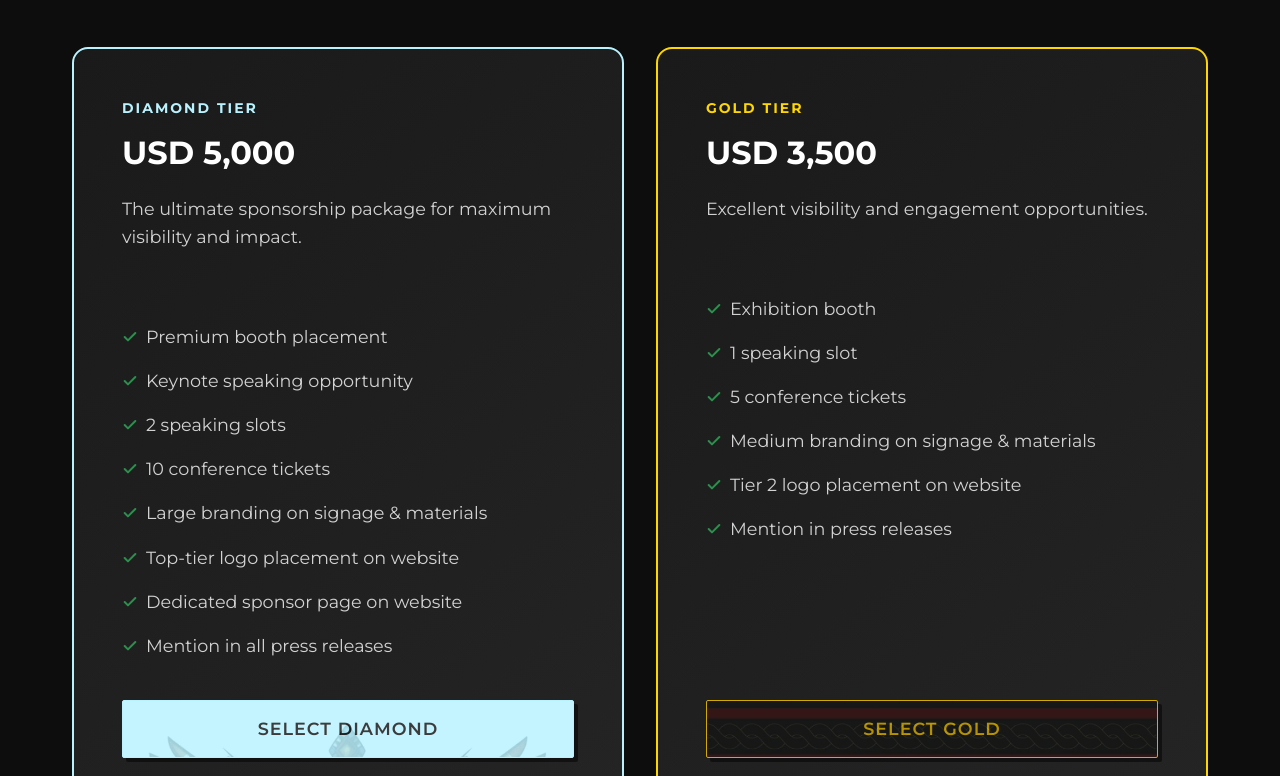
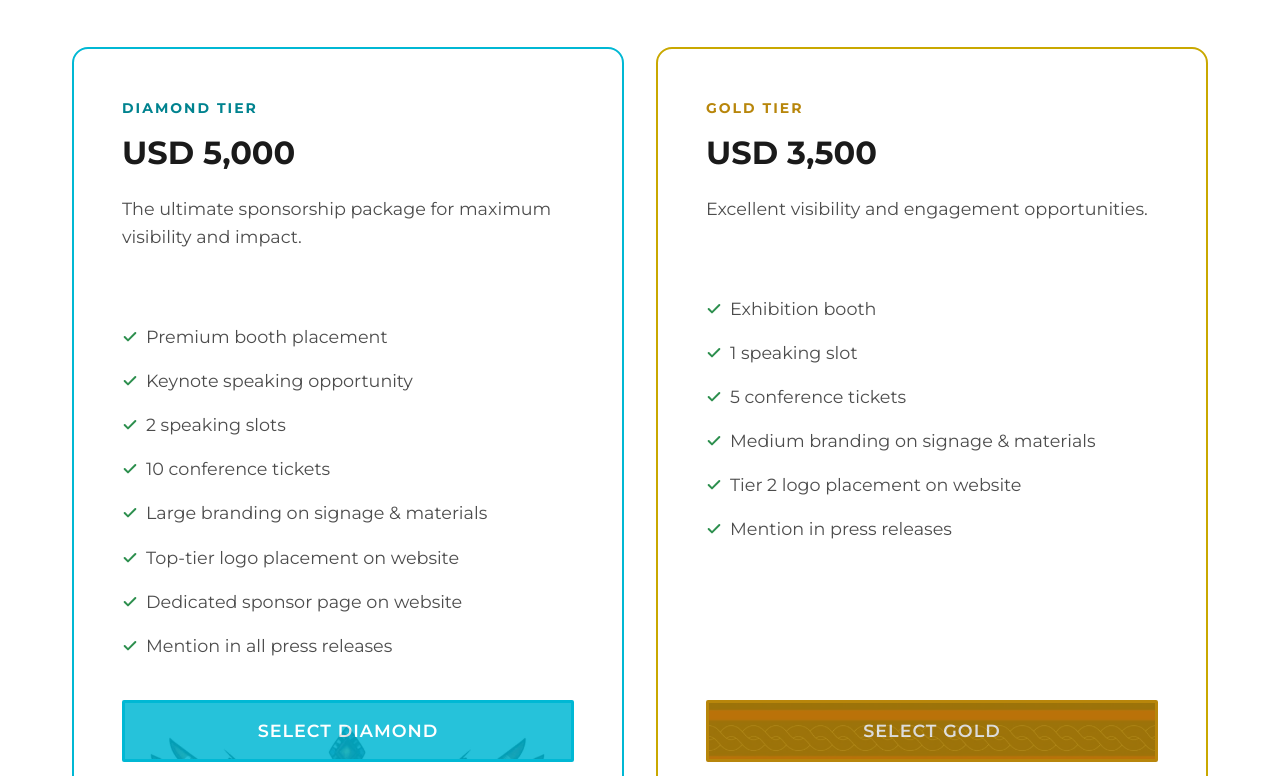
Before and after one commit to pythoncameroon/PyCon_Cameroon_2026, a React (Vite) app: page /en/sponsor in a window 1280 px wide. Shown: the part 1684-2460 px from the top of the page. Built offline with nearby package versions, Linux system fonts and the light colour scheme.

Commit message:
Enhance ScrollToTop functionality with navigation on hash targets, update sponsorship tiers with XAF equivalents, improve theme initialization logic, and refine light theme styles for better visual consistency.
Signed-off-by: Steve Yonkeu <yokwejuste@yahoo.com>

```diff
--- a/src/components/ScrollToTop.jsx
+++ b/src/components/ScrollToTop.jsx
@@ -1,21 +1,25 @@
 import React, { useState, useEffect } from 'react';
-import { useLocation } from 'react-router-dom';
+import { useLocation, useNavigate } from 'react-router-dom';
 
 const ScrollToTop = () => {
     const [isVisible, setIsVisible] = useState(false);
-    const { pathname, hash } = useLocation();
+    const { pathname, hash, search } = useLocation();
+    const navigate = useNavigate();
 
     // Scroll to top on route change, or to hash target if present
     useEffect(() => {
         if (hash) {
             const el = document.getElementById(hash.slice(1));
             if (el) {
-                setTimeout(() => el.scrollIntoView({ behavior: 'smooth' }), 100);
+                setTimeout(() => {
+                    el.scrollIntoView({ behavior: 'smooth' });
+                    navigate(pathname + search, { replace: true });
+                }, 100);
                 return;
             }
         }
         window.scrollTo(0, 0);
-    }, [pathname, hash]);
+    }, [pathname, hash, search, navigate]);
 
     // Show button when scrolling down
     useEffect(() => {
--- a/src/data/sponsors.js
+++ b/src/data/sponsors.js
@@ -5,6 +5,7 @@ export const internationalTiers = [
     name: 'Diamond',
     className: 'diamond',
     price: 'USD 5,000',
+    xafEquivalent: 'XAF 2,625,000',
     description: 'The ultimate sponsorship package for maximum visibility and impact.',
     features: [
       'Premium booth placement',
@@ -16,13 +17,13 @@ export const internationalTiers = [
       'Dedicated sponsor page on website',
       'Mention in all press releases',
     ],
-    btnClass: 'btn btn-primary btn-diamond',
-    btnStyle: { width: '100%', background: '#b9f2ff', color: 'var(--color-dark)', border: '1px solid #b9f2ff' },
+    btnClass: 'btn btn-tier btn-diamond',
   },
   {
     name: 'Gold',
     className: 'gold',
     price: 'USD 3,500',
+    xafEquivalent: 'XAF 1,837,500',
     description: 'Excellent visibility and engagement opportunities.',
     features: [
       'Exhibition booth',
@@ -32,26 +33,26 @@ export const internationalTiers = [
       'Tier 2 logo placement on website',
       'Mention in press releases',
     ],
-    btnClass: 'btn btn-primary btn-gold',
-    btnStyle: { width: '100%', background: 'var(--color-dark)', border: '1px solid var(--color-gold)', color: 'var(--color-gold)' },
+    btnClass: 'btn btn-tier btn-gold',
   },
   {
     name: 'Silver',
     className: 'silver',
     price: 'USD 2,000',
+    xafEquivalent: 'XAF 1,050,000',
     description: 'Great value for companies looking to support the community.',
     features: [
       '1 speaking slot',
       '3 conference tickets',
       'Tier 3 logo placement on website',
     ],
-    btnClass: 'btn btn-primary btn-silver',
-    btnStyle: { width: '100%', background: 'var(--color-dark)', border: '1px solid #c0c0c0', color: '#c0c0c0' },
+    btnClass: 'btn btn-tier btn-silver',
   },
   {
     name: 'Bronze',
     className: 'bronze',
     price: 'USD 1,000',
+    xafEquivalent: 'XAF 525,000',
     description: 'Ideal for startups and smaller organizations.',
     features: [
       '1 speaking slot',
@@ -59,21 +60,20 @@ export const internationalTiers = [
       'Company logo on website',
       'Branding on select materials',
     ],
-    btnClass: 'btn btn-primary btn-bronze',
-    btnStyle: { width: '100%', background: 'var(--color-dark)', border: '1px solid #cd7f32', color: '#cd7f32' },
+    btnClass: 'btn btn-tier btn-bronze',
   },
   {
     name: 'Community',
     className: 'community',
     price: 'USD 500',
+    xafEquivalent: 'XAF 262,500',
     description: 'Ideal for startups and smaller organizations.',
     features: [
       '1 conference ticket',
       'Company logo on website',
       'Branding on select materials',
     ],
-    btnClass: 'btn btn-primary',
-    btnStyle: { width: '100%', background: 'var(--color-dark)', border: '1px solid var(--color-green)', color: 'var(--color-green)' },
+    btnClass: 'btn btn-tier btn-community',
   },
 ];
 
@@ -94,8 +94,7 @@ export const localTiers = [
       'Dedicated sponsor page on website',
       'Mention in all press releases',
     ],
-    btnClass: 'btn btn-primary btn-diamond',
-    btnStyle: { width: '100%', background: '#b9f2ff', color: 'var(--color-dark)', border: '1px solid #b9f2ff' },
+    btnClass: 'btn btn-tier btn-diamond',
   },
   {
     name: 'Gold',
@@ -111,8 +110,7 @@ export const localTiers = [
       'Tier 2 logo placement on website',
       'Mention in press releases',
     ],
-    btnClass: 'btn btn-primary btn-gold',
-    btnStyle: { width: '100%', background: 'var(--color-dark)', border: '1px solid var(--color-gold)', color: 'var(--color-gold)' },
+    btnClass: 'btn btn-tier btn-gold',
   },
   {
     name: 'Silver',
@@ -126,8 +124,7 @@ export const localTiers = [
       'Conference signage with branding',
       'Tier 3 logo placement on website',
     ],
-    btnClass: 'btn btn-primary btn-silver',
-    btnStyle: { width: '100%', background: 'var(--color-dark)', border: '1px solid #c0c0c0', color: '#c0c0c0' },
+    btnClass: 'btn btn-tier btn-silver',
   },
   {
     name: 'Bronze',
@@ -141,8 +138,7 @@ export const localTiers = [
       'Company logo on website',
       'Branding on select materials',
     ],
-    btnClass: 'btn btn-primary btn-bronze',
-    btnStyle: { width: '100%', background: 'var(--color-dark)', border: '1px solid #cd7f32', color: '#cd7f32' },
+    btnClass: 'btn btn-tier btn-bronze',
   },
   {
     name: 'Community',
@@ -155,7 +151,6 @@ export const localTiers = [
       'Company logo on website',
       'Branding on select materials',
     ],
-    btnClass: 'btn btn-primary',
-    btnStyle: { width: '100%', background: 'var(--color-dark)', border: '1px solid var(--color-green)', color: 'var(--color-green)' },
+    btnClass: 'btn btn-tier btn-community',
   },
 ];
--- a/src/hooks/useTheme.js
+++ b/src/hooks/useTheme.js
@@ -3,6 +3,7 @@ import { useState, useEffect, useCallback } from 'react';
 function getInitialTheme() {
   const saved = localStorage.getItem('pycon-theme');
   if (saved === 'light' || saved === 'dark') return saved;
+  if (window.matchMedia?.('(prefers-color-scheme: light)').matches) return 'light';
   return 'dark';
 }
 
--- a/src/index.css
+++ b/src/index.css
@@ -126,18 +126,22 @@
 }
 
 [data-theme="light"] .hero-background {
-    opacity: 0.15;
-    filter: blur(2px) saturate(0.6);
+    opacity: 0.45;
+    filter: blur(2px) saturate(0.85);
 }
 
 [data-theme="light"] .hero-overlay {
-    background: rgba(245, 245, 245, 0.75) !important;
+    background: linear-gradient(180deg,
+            rgba(245, 245, 245, 0.55) 0%,
+            rgba(245, 245, 245, 0.7) 50%,
+            rgba(245, 245, 245, 0.9) 100%) !important;
 }
 
 [data-theme="light"] .hero-title,
 [data-theme="light"] .hero-subtitle,
 [data-theme="light"] .hero-date {
     color: #1a1a1a;
+    text-shadow: 0 1px 3px rgba(255, 255, 255, 0.6);
 }
 
 [data-theme="light"] .hero-title .highlight {
@@ -259,7 +263,69 @@
 
 [data-theme="light"] .sponsor-card {
     background: #ffffff;
-    border: 1px solid rgba(0, 0, 0, 0.08);
+    border: 2px solid rgba(0, 0, 0, 0.08);
+}
+
+[data-theme="light"] .sponsor-card.diamond {
+    border-color: #00b8d4;
+}
+
+[data-theme="light"] .sponsor-card.diamond .sponsor-tier {
+    color: #00838f;
+}
+
+[data-theme="light"] .sponsor-card.gold {
+    border-color: #c9a800;
+}
+
+[data-theme="light"] .sponsor-card.gold .sponsor-tier {
+    color: #b8860b;
+}
+
+[data-theme="light"] .sponsor-card.silver {
+    border-color: #909090;
+}
+
+[data-theme="light"] .sponsor-card.silver .sponsor-tier {
+    color: #666666;
+}
+
+[data-theme="light"] .sponsor-card.bronze {
+    border-color: #cd7f32;
+}
+
+[data-theme="light"] .sponsor-card.bronze .sponsor-tier {
+    color: #8b5a2b;
+}
+
+[data-theme="light"] .btn-tier.btn-diamond {
+    background: #00b8d4;
+    color: #ffffff;
+    border-color: #00b8d4;
+}
+
+[data-theme="light"] .btn-tier.btn-gold {
+    background: #b8860b;
+    color: #ffffff;
+    border-color: #b8860b;
+}
+
+[data-theme="light"] .btn-tier.btn-silver {
+    background: #666666;
+    color: #ffffff;
+    border-color: #666666;
+}
+
+[data-theme="light"] .btn-tier.btn-bronze {
+    background: #8b5a2b;
+    color: #ffffff;
+    border-color: #8b5a2b;
+}
+
+[data-theme="light"] .btn-tier.btn-community {
+    background: #2d8f4e;
+    color: #ffffff;
+    border-color: #2d8f4e;
 }
 
 [data-theme="light"] .timeline-item {
@@ -886,6 +952,40 @@ p {
 }
 
 /* Specific Tier Buttons */
+.btn-tier {
+    width: 100%;
+}
+
+.btn-tier.btn-diamond {
+    background: #b9f2ff;
+    color: #0d0d0d;
+    border-color: #b9f2ff;
+}
+
+.btn-tier.btn-gold {
+    background: #1a1a1a;
+    color: #d4aa00;
+    border-color: #d4aa00;
+}
+
+.btn-tier.btn-silver {
+    background: #1a1a1a;
+    color: #c0c0c0;
+    border-color: #c0c0c0;
+}
+
+.btn-tier.btn-bronze {
+    background: #1a1a1a;
+    color: #cd7f32;
+    border-color: #cd7f32;
+}
+
+.btn-tier.btn-community {
+    background: #1a1a1a;
+    color: #2d8f4e;
+    border-color: #2d8f4e;
+}
+
 .btn-diamond::before {
     background-image: var(--bg-beaded);
 }
@@ -2486,6 +2586,18 @@ img {
     margin-bottom: var(--spacing-sm);
 }
 
+.sponsor-price .price-hover {
+    display: none;
+}
+
+.sponsor-card:hover .price-hover {
+    display: inline;
+}
+
+.sponsor-card:hover .price-hover ~ .price-default {
+    display: none;
+}
+
 .sponsor-features {
     margin: var(--spacing-md) 0;
 }
--- a/src/pages/Sponsor.jsx
+++ b/src/pages/Sponsor.jsx
@@ -174,7 +174,12 @@ const Sponsor = () => {
                             <div key={tier.name} className={`card sponsor-card ${tier.className} animate-on-scroll slide-up`}
                                 style={{ display: 'flex', flexDirection: 'column', height: '100%' }}>
                                 <div className="sponsor-tier">{tier.name === 'Community' ? t('sponsor.communityPackage') : `${tier.name} ${t('sponsor.tier')}`}</div>
-                                <div className="sponsor-price">{tier.price}</div>
+                                <div className="sponsor-price">
+                                    {tier.xafEquivalent && (
+                                        <span className="price-hover">{tier.price} ≈ {tier.xafEquivalent}</span>
+                                    )}
+                                    <span className="price-default">{tier.price}</span>
+                                </div>
                                 {tier.priceNote && (
                                     <div style={{ fontSize: '0.9rem', color: 'var(--color-text-muted)', marginBottom: 'var(--spacing-md)' }}>
                                         ({tier.priceNote})
@@ -193,7 +198,7 @@ const Sponsor = () => {
 
                                 <a href={`mailto:organizers@pythoncameroon.org?subject=${tier.name} Sponsorship Inquiry`}
                                     className={tier.btnClass}
-                                    style={{ ...tier.btnStyle, marginTop: 'auto' }}>{t('sponsor.select')} {tier.name}</a>
+                                    style={{ marginTop: 'auto' }}>{t('sponsor.select')} {tier.name}</a>
                             </div>
                         ))}
                     </div>
```
